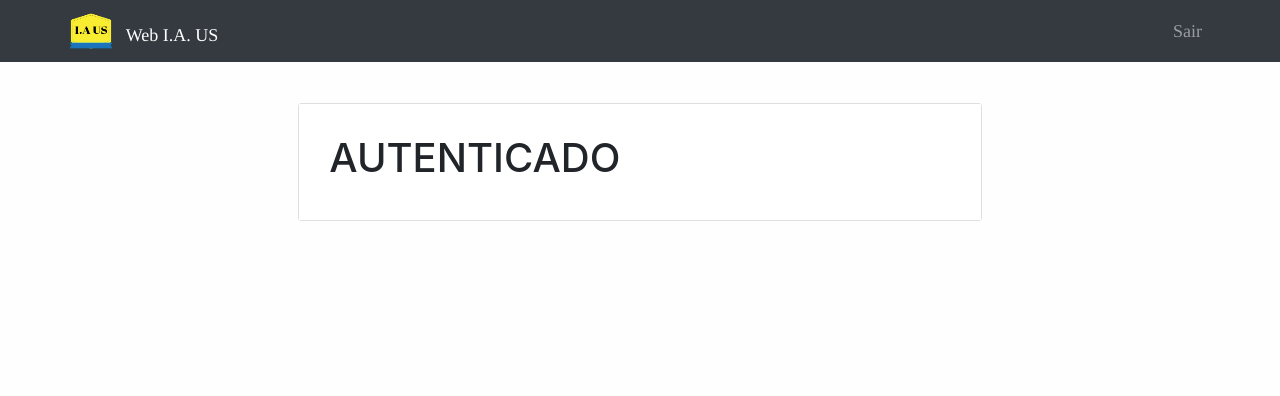
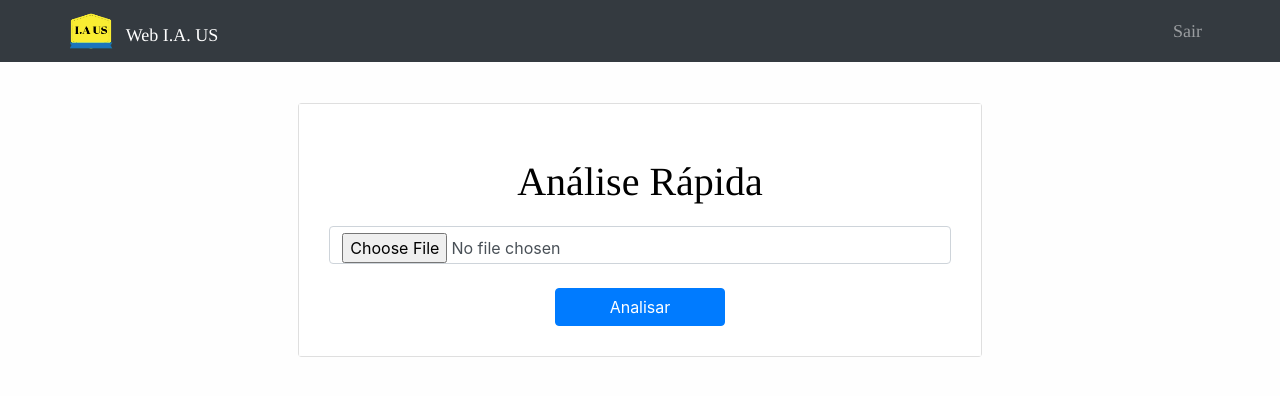
Before and after one commit to IuriSalla/Webiaus, a Django app: page / in a window 1280 px wide. Shown: the top 396 px of the page. Run offline with Django 3.2, Linux system fonts and the light colour scheme; a user stored in the database is signed in; some libraries are stand-ins or nearby versions.

Commit message:
Autenticado -> Upload Arquivo

```diff
--- a/analisador/urls.py
+++ b/analisador/urls.py
@@ -6,5 +6,5 @@ app_name = 'pages'
 urlpatterns = [
     path('', views.HomePageView.as_view(), name='home'),
     path('analise-grafico/', views.AnaliseGraficoPageView.as_view(), name='analise-grafico'),
-    path('upload-arquivo/', views.UploadArquivoPageView.as_view(), name='upload-arquivo'),
+    path('upload-arquivo/', views.UploadArquivoPageView.as_view(), name="upload-arquivo")
 ]
--- a/templates/account/login.html
+++ b/templates/account/login.html
@@ -9,7 +9,7 @@
     <form method="post">
         {% csrf_token %}
         {{ form|crispy }}
-        <a href="{% url 'account_reset_password' %}">Esqueceu a Senha?</a>
+        <a href="{% url 'account_reset_password' %}">Esqueceu a Senha?</a>  <!-- Onde fica indicado essa url? -->
         <br>
         <br>
         <script src='https://www.google.com/recaptcha/api.js'></script>
--- a/templates/home.html
+++ b/templates/home.html
@@ -7,8 +7,20 @@
 {% block content %}
 
     {% if user.is_authenticated %}
-        <h1>AUTENTICADO</h1>
+    <br>
+        <form action=""> <!-- FORMULÁRIO -->
+            <h1 class="title-login">Análise Rápida</h1>
+            <div> <!--CAMPO 1 DE EMAIL -->
+                <div>
+                <input class="form-control" placeholder="Upload de Arquivo" type="file" id="arquivo">
+                </div>
+            </div>
+            <br>
+        </form>
 
+        <div align="center">
+            <button class="btn btn-primary" type="submit" style="margin: 0 30px; width: 170px">Analisar</button>
+        </div>
     {% else %}
     <br>
         <div class="alert alert-danger" role="alert" align="center">
```
Also changed, not shown: db.sqlite3.
